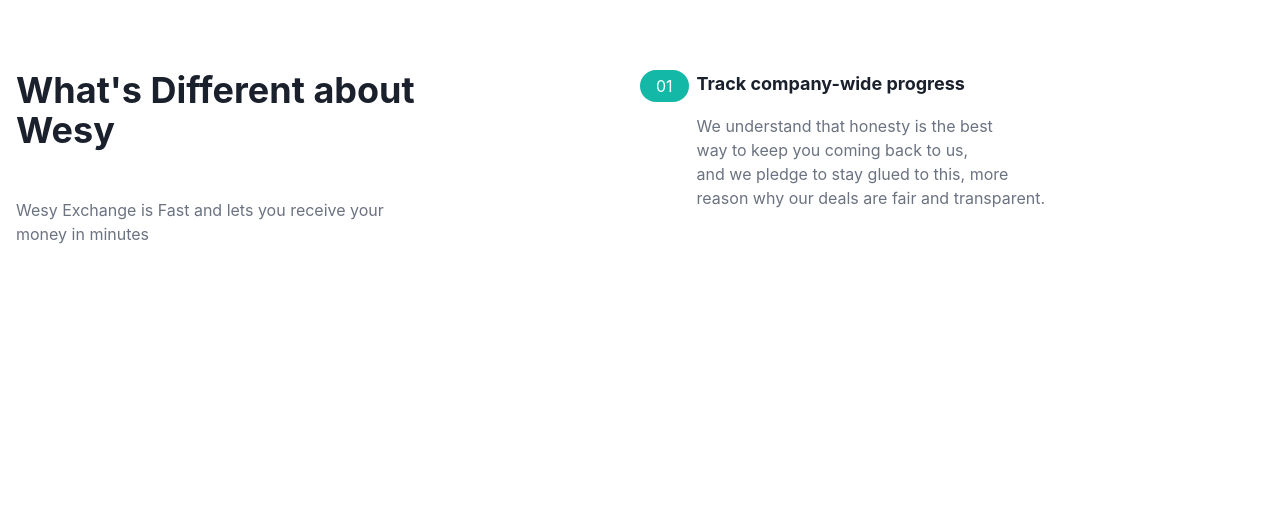
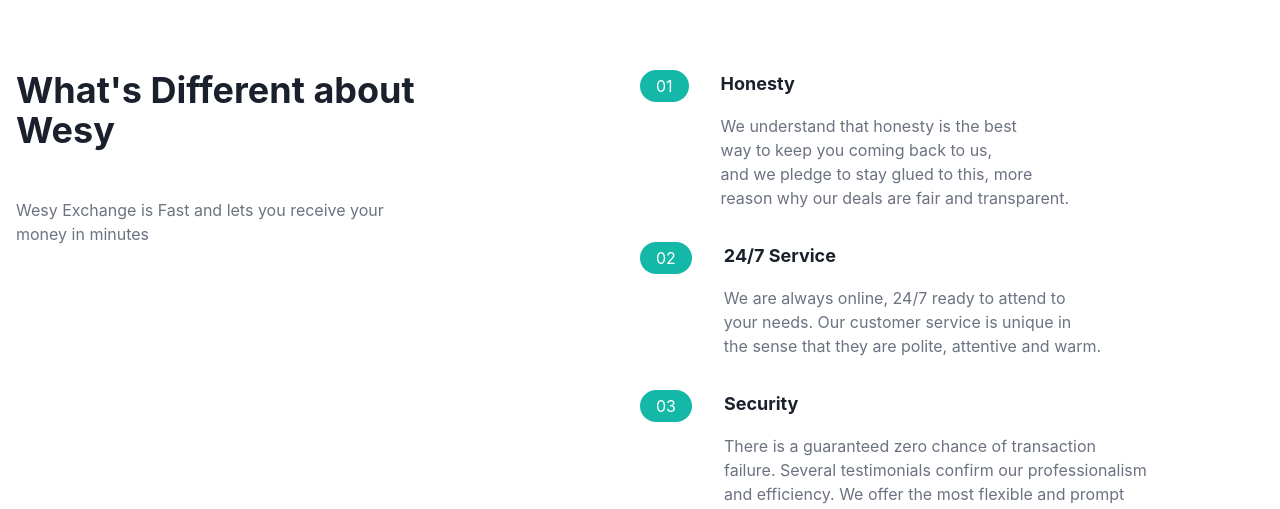
Before and after one commit to success353/wesyexchange, a Next.js app: page / in a window 1280 px wide. Shown: the part 506-1015 px from the top of the page. Before the commit the page ends 800 px from the top, so only its background shows below. Built offline with nearby package versions, Linux system fonts and the light colour scheme.

Commit message:
First commit

```diff
--- a/components/Features.js
+++ b/components/Features.js
@@ -17,18 +17,18 @@
                 {/* Numbered List */}
                 <div className='flex flex-col space-y-8 md:w-1/2'>
                     {/* List item 1 */}
-                    <div className="flex flex-col space-y-3 md:space-y-0 md-space-x-6 md:flex-row">
+                    <div className="flex flex-col space-y-3 md:space-y-0 md:space-x-6 md:flex-row">
                         {/* Heading */}
                         <div className="rounded-l-full bg-teal-500 md:bg-transparent">
                             <div className="flex items-center space-x-2">
                                 <div className="px-4 py-2 mr-2 text-white rounded-full md:py-1 bg-teal-500">
                                     01
                                 </div>
-                                <h3 className="text-base font-bold md:mb-4 md:hidden">Track company-wide progress</h3>
+                                <h3 className="text-base font-bold md:mb-4 md:hidden">Honesty</h3>
                             </div>
                         </div>
                         <div>
-                            <h3 className="hidden mb-4 text-lg font-bold md:block">Track company-wide progress</h3>
+                            <h3 className="hidden mb-4 text-lg font-bold md:block">Honesty</h3>
                             <p
                                 className="text-gray-500"
                             >
@@ -38,8 +38,51 @@
                                 reason why our deals are fair and transparent.
                             </p>
                         </div>
-
-
+                    </div>
+                    {/* List item 2 */}
+                    <div className="flex flex-col space-y-3 md:space-y-0 md:space-x-6 md:flex-row">
+                        {/* Heading */}
+                        <div className="rounded-l-full bg-teal-500 md:bg-transparent">
+                            <div className="flex items-center space-x-2">
+                                <div className="px-4 py-2 mr-2 text-white rounded-full md:py-1 bg-teal-500">
+                                    02
+                                </div>
+                                <h3 className="text-base font-bold md:mb-4 md:hidden">24/7 Service</h3>
+                            </div>
+                        </div>
+                        <div>
+                            <h3 className="hidden mb-4 text-lg font-bold md:block">24/7 Service</h3>
+                            <p
+                                className="text-gray-500"
+                            >
+                                We are always online, 24/7 ready to attend to<br />
+                                your needs. Our customer service is unique in<br />
+                                the sense that they are polite, attentive and warm.
+                            </p>
+                        </div>
+                    </div>
+                    {/* List Item 3 */}
+                    <div className="flex flex-col space-y-3 md:space-y-0 md:space-x-6 md:flex-row">
+                        {/* Heading */}
+                        <div className="rounded-l-full bg-teal-500 md:bg-transparent">
+                            <div className="flex items-center space-x-2">
+                                <div className="px-4 py-2 mr-2 text-white rounded-full md:py-1 bg-teal-500">
+                                    03
+                                </div>
+                                <h3 className="text-base font-bold md:mb-4 md:hidden">Security</h3>
+                            </div>
+                        </div>
+                        <div>
+                            <h3 className="hidden mb-4 text-lg font-bold md:block">Security</h3>
+                            <p
+                                className="text-gray-500"
+                            >
+                                There is a guaranteed zero chance of transaction<br />
+                                failure. Several testimonials confirm our professionalism<br />
+                                and efficiency. We offer the most flexible and prompt<br />
+                                payment you’ll find.
+                            </p>
+                        </div>
                     </div>
                 </div>
 
```
